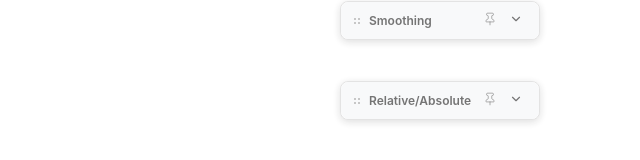
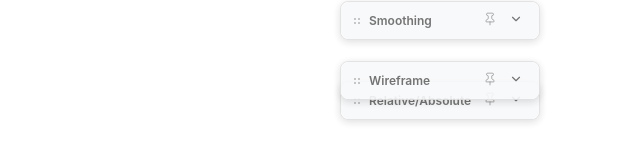
Before and after one commit to regalagram/sspe, a React (Vite) app: page / in a window 1280 px wide. Shown: the part 519-679 px from the top of the page, without its empty margins (640-1280 px from the left). Built offline with nearby package versions, Linux system fonts and the light colour scheme; what path-data-parser would draw is missing.

Commit message:
feat: add wireframe mode functionality with controls and integration into editor state

```diff
--- a/src/core/SvgEditor.tsx
+++ b/src/core/SvgEditor.tsx
@@ -21,6 +21,7 @@ import { CreationModePlugin } from '../plugins/creation-mode/CreationMode';
 import { RelativeToolsPlugin } from '../plugins/relative-tools/RelativeTools';
 import { PathSimplificationPlugin } from '../plugins/path-simplification/PathSimplification';
 import { PathSmoothingPlugin } from '../plugins/path-smoothing/PathSmoothing';
+import { WireframePlugin } from '../plugins/wireframe/Wireframe';
 
 // Register plugins immediately during module loading
 const initializePlugins = () => {
@@ -45,6 +46,7 @@ const initializePlugins = () => {
   pluginManager.registerPlugin(RelativeToolsPlugin);
   pluginManager.registerPlugin(PathSimplificationPlugin);
   pluginManager.registerPlugin(PathSmoothingPlugin);
+  pluginManager.registerPlugin(WireframePlugin);
 };
 
 // Initialize plugins during module load
--- a/src/plugins/path-renderer/PathRenderer.tsx
+++ b/src/plugins/path-renderer/PathRenderer.tsx
@@ -5,7 +5,7 @@ import { subPathToString, getContrastColor, subPathToStringInContext, findSubPat
 import { getSVGPoint } from '../../utils/transform-utils';
 
 export const PathRenderer: React.FC = () => {
-  const { paths, selection, viewport, selectSubPathByPoint, moveSubPath, pushToHistory, renderVersion } = useEditorStore();
+  const { paths, selection, viewport, selectSubPathByPoint, moveSubPath, pushToHistory, renderVersion, enabledFeatures } = useEditorStore();
   const svgRef = useRef<SVGSVGElement>(null);
 
   // Drag state
@@ -118,18 +118,22 @@ export const PathRenderer: React.FC = () => {
         // Join all sub-paths into a single d string
         const d = path.subPaths.map(subPathToString).join(' ');
 
+        // Wireframe mode overrides path styles
+        const isWireframeMode = enabledFeatures.has('wireframe');
+        const wireframeStrokeWidth = 2; // Fixed stroke width for wireframe
+
         return (
           <path
             key={`path-${path.id}`}
             d={d}
-            fill={path.style.fill}
-            stroke={path.style.stroke}
-            strokeWidth={(path.style.strokeWidth || 1) / viewport.zoom}
-            strokeDasharray={path.style.strokeDasharray}
-            strokeLinecap={path.style.strokeLinecap}
-            strokeLinejoin={path.style.strokeLinejoin}
-            fillOpacity={path.style.fillOpacity}
-            strokeOpacity={path.style.strokeOpacity}
+            fill={isWireframeMode ? 'none' : path.style.fill}
+            stroke={isWireframeMode ? '#000000' : path.style.stroke}
+            strokeWidth={isWireframeMode ? wireframeStrokeWidth / viewport.zoom : (path.style.strokeWidth || 1) / viewport.zoom}
+            strokeDasharray={isWireframeMode ? undefined : path.style.strokeDasharray}
+            strokeLinecap={isWireframeMode ? 'round' : path.style.strokeLinecap}
+            strokeLinejoin={isWireframeMode ? 'round' : path.style.strokeLinejoin}
+            fillOpacity={isWireframeMode ? 0 : path.style.fillOpacity}
+            strokeOpacity={isWireframeMode ? 1 : path.style.strokeOpacity}
             fillRule={path.style.fillRule || 'nonzero'}
             style={{
               cursor: 'pointer',
--- /dev/null
+++ b/src/plugins/wireframe/Wireframe.tsx
@@ -0,0 +1,96 @@
+import React from 'react';
+import { Plugin } from '../../core/PluginSystem';
+import { useEditorStore } from '../../store/editorStore';
+import { DraggablePanel } from '../../components/DraggablePanel';
+import { ToggleLeft, ToggleRight } from 'lucide-react';
+
+interface WireframeControlsProps {
+  enabled: boolean;
+  onToggle: () => void;
+}
+
+const WireframeControls: React.FC<WireframeControlsProps> = ({ enabled, onToggle }) => {
+  const buttonStyle: React.CSSProperties = {
+    display: 'flex',
+    alignItems: 'center',
+    gap: '8px',
+    padding: '8px 12px',
+    border: '1px solid #ddd',
+    borderRadius: '4px',
+    cursor: 'pointer',
+    fontSize: '14px',
+    transition: 'all 0.2s ease',
+    width: '100%',
+    justifyContent: 'center',
+    background: enabled ? '#007acc' : 'white',
+    color: enabled ? 'white' : 'black',
+    borderColor: enabled ? '#005299' : '#ddd',
+  };
+
+  const hoverStyle: React.CSSProperties = {
+    ...buttonStyle,
+    background: enabled ? '#005299' : '#f5f5f5',
+  };
+
+  const [isHovered, setIsHovered] = React.useState(false);
+
+  return (
+    <div style={{ display: 'flex', flexDirection: 'column', gap: '8px' }}>
+      <button
+        onClick={onToggle}
+        onMouseEnter={() => setIsHovered(true)}
+        onMouseLeave={() => setIsHovered(false)}
+        style={isHovered ? hoverStyle : buttonStyle}
+        title={enabled ? 'Disable wireframe mode' : 'Enable wireframe mode'}
+      >
+        {enabled ? <ToggleRight size={20} /> : <ToggleLeft size={20} />}
+        Wireframe
+      </button>
+    </div>
+  );
+};
+
+export const WireframeComponent: React.FC = () => {
+  const { enabledFeatures, toggleFeature } = useEditorStore();
+
+  return (
+    <DraggablePanel
+      title="Wireframe"
+      initialPosition={{ x: 980, y: 580 }}
+      id="wireframe"
+    >
+      <WireframeControls
+        enabled={enabledFeatures.has('wireframe')}
+        onToggle={() => toggleFeature('wireframe')}
+      />
+    </DraggablePanel>
+  );
+};
+
+export const WireframePlugin: Plugin = {
+  id: 'wireframe',
+  name: 'Wireframe',
+  version: '1.0.0',
+  enabled: true,
+
+  shortcuts: [
+    {
+      key: 'w',
+      modifiers: ['ctrl'],
+      description: 'Toggle Wireframe Mode',
+      action: () => {
+        const store = useEditorStore.getState();
+        store.toggleFeature('wireframe');
+      }
+    }
+  ],
+
+  ui: [
+    {
+      id: 'wireframe-controls',
+      component: WireframeComponent,
+      position: 'sidebar',
+      order: 8
+    }
+  ]
+};
--- a/src/store/editorStore.ts
+++ b/src/store/editorStore.ts
@@ -129,7 +129,8 @@ const createInitialState = (): EditorState => {
       'select',
       'grid',
       ...(preferences.showCommandPoints ? ['command-points'] : []),
-      ...(preferences.showControlPoints ? ['control-points'] : [])
+      ...(preferences.showControlPoints ? ['control-points'] : []),
+      ...(preferences.wireframeMode ? ['wireframe'] : [])
     ]),
     renderVersion: 0,
   };
@@ -147,6 +148,8 @@ const saveCurrentPreferences = (state: EditorState) => {
     showLabels: state.grid.showLabels,
     showControlPoints: state.enabledFeatures.has('control-points'),
     showCommandPoints: state.enabledFeatures.has('command-points'),
+    wireframeMode: state.enabledFeatures.has('wireframe'),
+    useRelativeCommands: false, // This might be controlled by another plugin
   };
   savePreferences(preferences);
 };
@@ -1059,7 +1062,7 @@ export const useEditorStore = create<EditorState & EditorActions>()(
         const newState = { enabledFeatures: newFeatures };
 
         // Save preferences after updating features
-        if (feature === 'control-points' || feature === 'command-points') {
+        if (feature === 'control-points' || feature === 'command-points' || feature === 'wireframe') {
           setTimeout(() => saveCurrentPreferences({ ...state, ...newState }), 0);
         }
 
@@ -1073,7 +1076,7 @@ export const useEditorStore = create<EditorState & EditorActions>()(
         };
 
         // Save preferences after enabling features
-        if (feature === 'control-points' || feature === 'command-points') {
+        if (feature === 'control-points' || feature === 'command-points' || feature === 'wireframe') {
           setTimeout(() => saveCurrentPreferences({ ...state, ...newState }), 0);
         }
 
@@ -1088,7 +1091,7 @@ export const useEditorStore = create<EditorState & EditorActions>()(
         const newState = { enabledFeatures: newFeatures };
 
         // Save preferences after disabling features
-        if (feature === 'control-points' || feature === 'command-points') {
+        if (feature === 'control-points' || feature === 'command-points' || feature === 'wireframe') {
           setTimeout(() => saveCurrentPreferences({ ...state, ...newState }), 0);
         }
 
--- a/src/utils/persistence.ts
+++ b/src/utils/persistence.ts
@@ -15,6 +15,7 @@ export interface UserPreferences {
   // Feature preferences
   showControlPoints: boolean;
   showCommandPoints: boolean;
+  wireframeMode: boolean;
 
   // Creation tools preferences
   useRelativeCommands: boolean;
@@ -30,6 +31,7 @@ const defaultPreferences: UserPreferences = {
   showLabels: true,
   showControlPoints: true,
   showCommandPoints: true,
+  wireframeMode: false,
   useRelativeCommands: false,
 };
 
@@ -54,6 +56,7 @@ export function loadPreferences(): UserPreferences {
       showLabels: typeof parsed.showLabels === 'boolean' ? parsed.showLabels : defaultPreferences.showLabels,
       showControlPoints: typeof parsed.showControlPoints === 'boolean' ? parsed.showControlPoints : defaultPreferences.showControlPoints,
       showCommandPoints: typeof parsed.showCommandPoints === 'boolean' ? parsed.showCommandPoints : defaultPreferences.showCommandPoints,
+      wireframeMode: typeof parsed.wireframeMode === 'boolean' ? parsed.wireframeMode : defaultPreferences.wireframeMode,
       useRelativeCommands: typeof parsed.useRelativeCommands === 'boolean' ? parsed.useRelativeCommands : defaultPreferences.useRelativeCommands,
     };
   } catch (error) {
```
